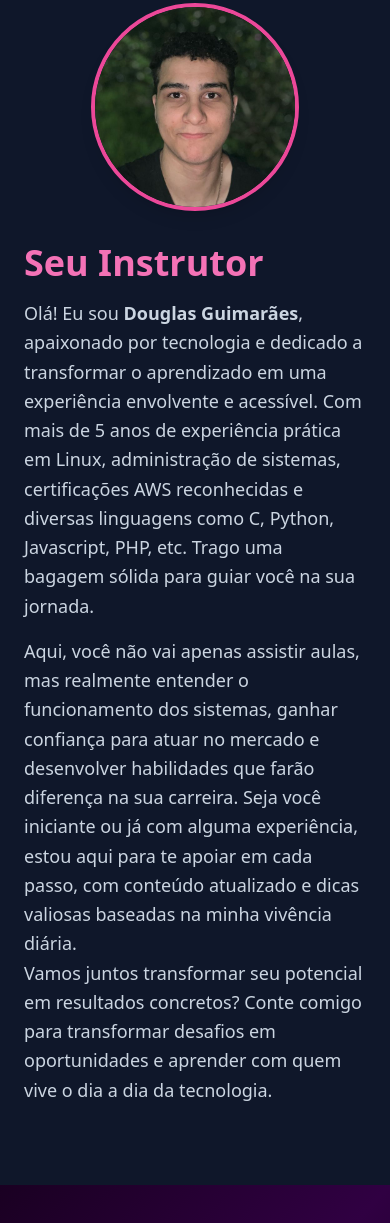
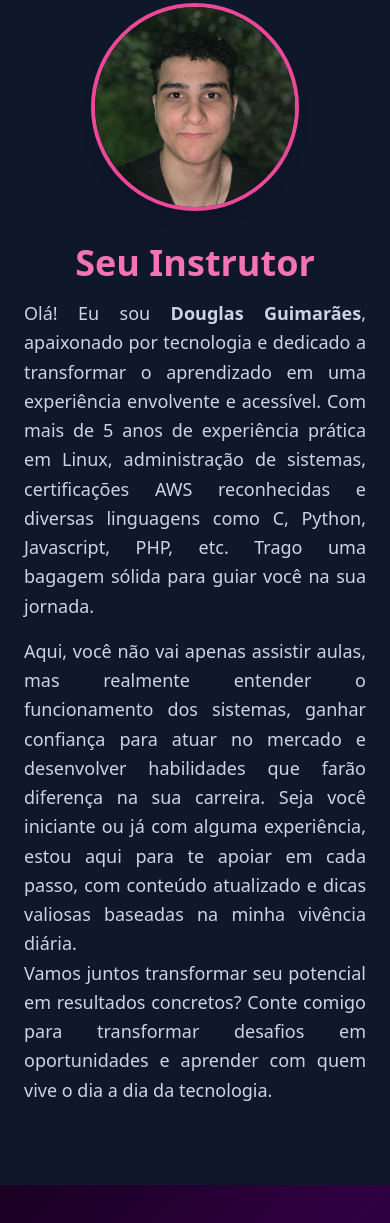
Before and after one commit to dg2003gh/cursos-site, a plain HTML site: page index.html in a window 390 px wide. Shown: the part 2297-3520 px from the top of the page. Drawn offline with nearby package versions, Linux system fonts and the light colour scheme.

Commit message:
justify text all

```diff
--- a/index.html
+++ b/index.html
@@ -230,10 +230,10 @@
         class="w-52 h-52 rounded-full object-cover border-4 border-pink-500 shadow-lg"
       />
       <div>
-        <h2 class="text-4xl md:text-center font-bold mb-4 text-pink-400">
+        <h2 class="text-4xl text-center font-bold mb-4 text-pink-400">
           Seu Instrutor
         </h2>
-        <p class="text-lg md:text-justify text-slate-300 mb-4 leading-relaxed">
+        <p class="text-lg text-justify text-slate-300 mb-4 leading-relaxed">
           Olá! Eu sou <strong>Douglas Guimarães</strong>, apaixonado por
           tecnologia e dedicado a transformar o aprendizado em uma experiência
           envolvente e acessível. Com mais de 5 anos de experiência prática em
@@ -241,7 +241,7 @@
           diversas linguagens como C, Python, Javascript, PHP, etc. Trago uma
           bagagem sólida para guiar você na sua jornada.
         </p>
-        <p class="text-lg md:text-justify text-slate-300 leading-relaxed">
+        <p class="text-lg text-justify text-slate-300 leading-relaxed">
           Aqui, você não vai apenas assistir aulas, mas realmente entender o
           funcionamento dos sistemas, ganhar confiança para atuar no mercado e
           desenvolver habilidades que farão diferença na sua carreira. Seja você
@@ -249,7 +249,7 @@
           cada passo, com conteúdo atualizado e dicas valiosas baseadas na minha
           vivência diária.
         </p>
-        <p class="text-lg text-slate-300 md:text-justify leading-relaxed">
+        <p class="text-lg text-slate-300 text-justify leading-relaxed">
           Vamos juntos transformar seu potencial em resultados concretos? Conte
           comigo para transformar desafios em oportunidades e aprender com quem
           vive o dia a dia da tecnologia.
```
